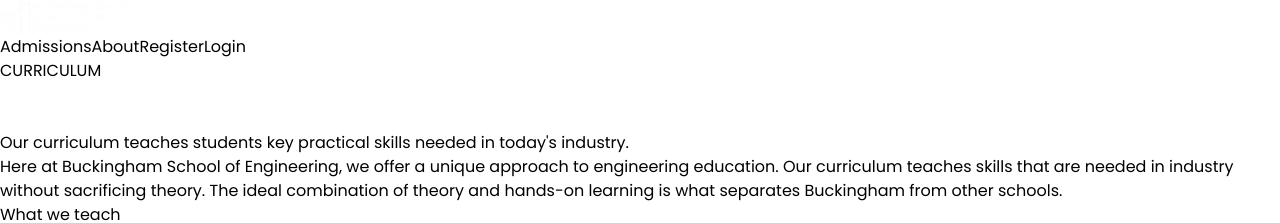
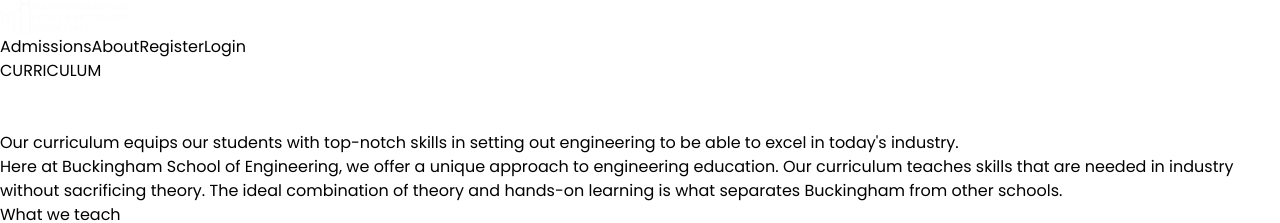
Before and after one commit to pkogolo/BSchEngineering, a React (Vite) app: page /curriculum in a window 1280 px wide. Shown: the top 223 px of the page. Built offline with nearby package versions, Linux system fonts and the light colour scheme; grey boxes are pictures that could not be loaded; the HTML template or start-up script is replaced by a standard one.

Commit message:
Fixed Scroll to top issue

```diff
--- a/src/App.jsx
+++ b/src/App.jsx
@@ -9,6 +9,7 @@
 import Curriculum from "./Pages/Curriculum";
 import Register from "./Pages/Register";
 import PortalDashboard from "./Pages/PortalDashboard";
+import ScrollToTop from "./Components/Utils/ScrollToTop";
 
 function App() {
   return (
@@ -20,6 +21,7 @@
 
         <div className="w-full sm:px-16 px-4 pt-40 ">
           <Switch>
+            <ScrollToTop>
               <Route path="/" exact>
                 <Home />
               </Route>
@@ -38,6 +40,7 @@
               <Route path="/portal" exact>
                 <PortalDashboard />
               </Route>
+            </ScrollToTop>
           </Switch>
           <ClosureImage />
         </div>
--- /dev/null
+++ b/src/Components/Utils/ScrollToTop.jsx
@@ -0,0 +1,14 @@
+import React, { useEffect } from "react";
+import { useLocation } from "react-router-dom";
+
+function ScrollToTop(props) {
+  const location = useLocation();
+  useEffect(() => {
+    window.scrollTo(0, 0);
+  }, [location]);
+
+  return <>{props.children}</>;
+
+}
+
+export default ScrollToTop;
--- a/src/Pages/Curriculum.jsx
+++ b/src/Pages/Curriculum.jsx
@@ -41,9 +41,9 @@
     {
       setion: "headerSection",
       image:
-        "https://images.unsplash.com/photo-1451976426598-a7593bd6d0b2?ixlib=rb-1.2.1&ixid=MnwxMjA3fDB8MHxwaG90by1wYWdlfHx8fGVufDB8fHx8&auto=format&fit=crop&w=1170&q=80",
+        "https://images.unsplash.com/photo-1581141849291-1125c7b692b5?ixlib=rb-1.2.1&ixid=MnwxMjA3fDB8MHxwaG90by1wYWdlfHx8fGVufDB8fHx8&auto=format&fit=crop&w=866&q=80",
       heading:
-        "Our curriculum teaches students key  practical skills needed in today's industry.",
+        "Our curriculum equips our students with top-notch skills in setting out engineering to be able to excel in today's industry.",
       caption:
         "Here at Buckingham School of Engineering, we offer a unique approach to engineering education. Our curriculum teaches skills that are needed in industry without sacrificing theory. The ideal combination of theory and hands-on learning is what separates Buckingham from other schools.",
     },
--- a/src/Pages/Home.jsx
+++ b/src/Pages/Home.jsx
@@ -103,7 +103,7 @@
 
       <StaggeredGrid />
 
-      <Button text="Join our Next Cohort" link={"/register"} />
+      <Button text="Join our Next Class" link={"/register"} />
     </div>
   );
 }
```
Lines whose indentation alone changed are shown as unchanged.
